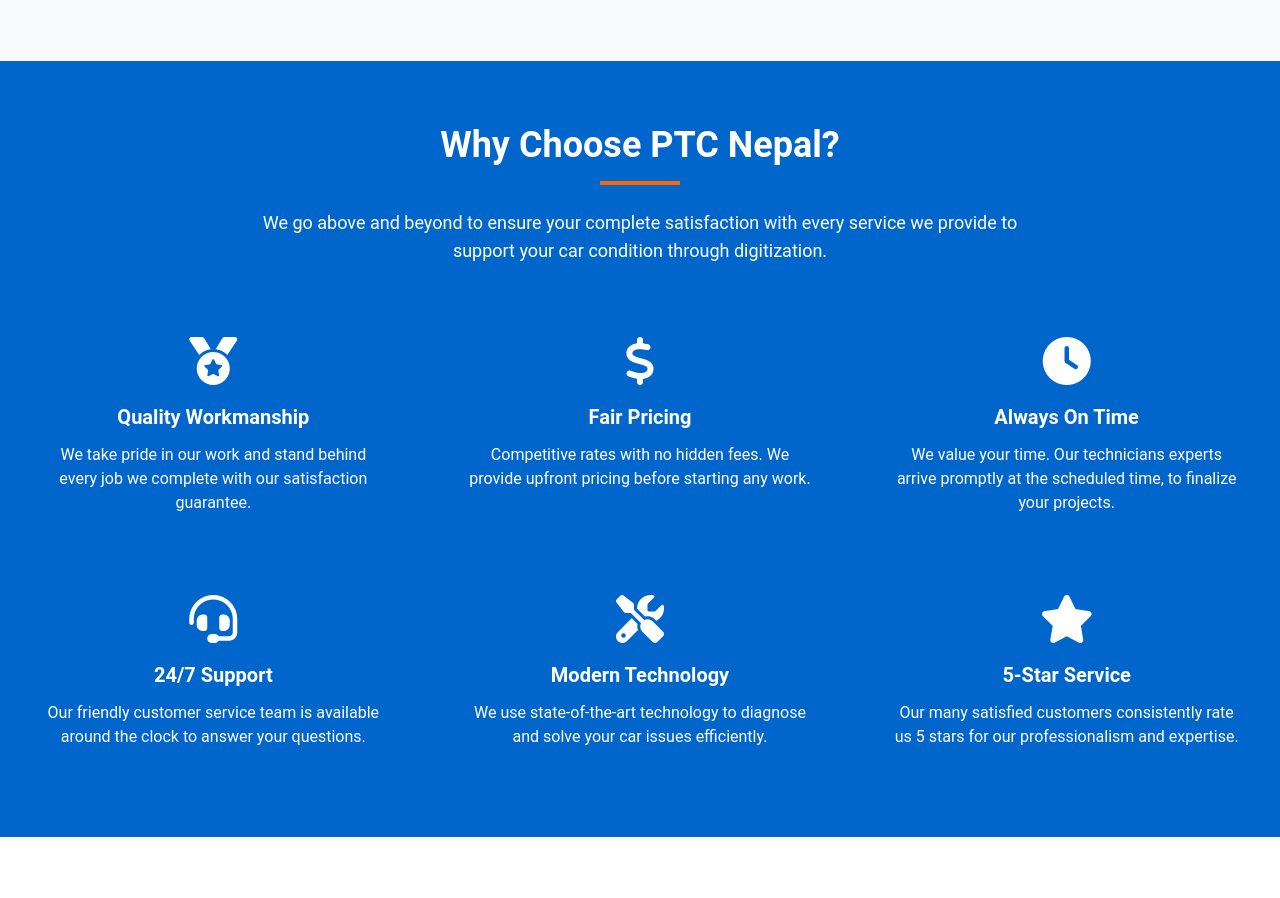
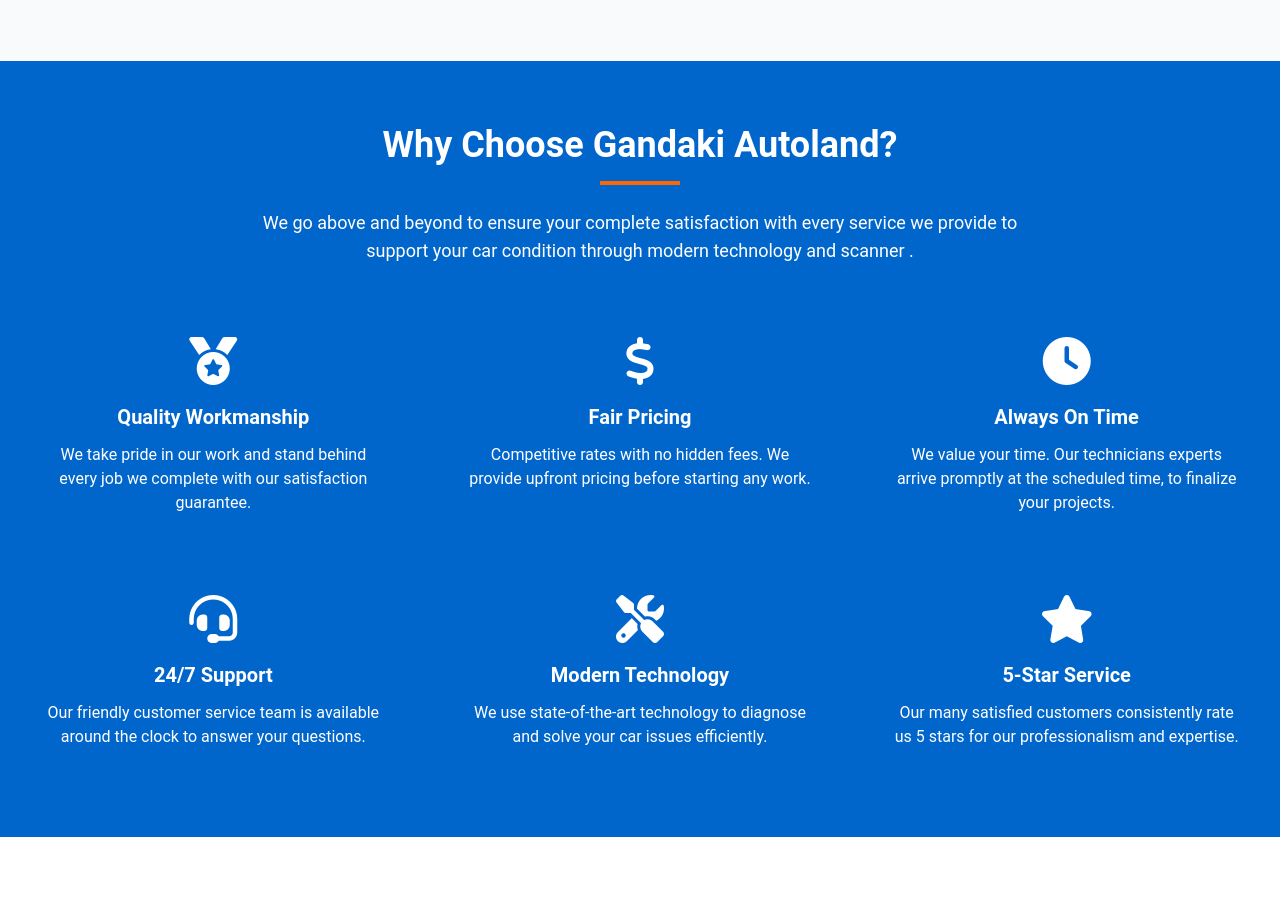
Before and after one commit to nepalbux/gandakiautoland, a plain HTML site: page index.html in a window 1280 px wide. Shown: the part 2563-3461 px from the top of the page. Drawn offline with nearby package versions, Linux system fonts and the light colour scheme.

Commit message:
Update index.html

```diff
--- a/index.html
+++ b/index.html
@@ -381,10 +381,10 @@
     <section class="py-16 bg-primary text-white">
         <div class="container mx-auto px-4">
             <div class="text-center mb-12">
-                <h2 class="text-3xl md:text-4xl font-bold mb-4">Why Choose PTC Nepal?</h2>
+                <h2 class="text-3xl md:text-4xl font-bold mb-4">Why Choose Gandaki Autoland?</h2>
                 <div class="w-20 h-1 bg-accent mx-auto mb-6"></div>
                 <p class="text-lg max-w-3xl mx-auto">
-                    We go above and beyond to ensure your complete satisfaction with every service we provide to support your car condition through digitization.
+                    We go above and beyond to ensure your complete satisfaction with every service we provide to support your car condition through modern technology and scanner .
                 </p>
             </div>
 
```
